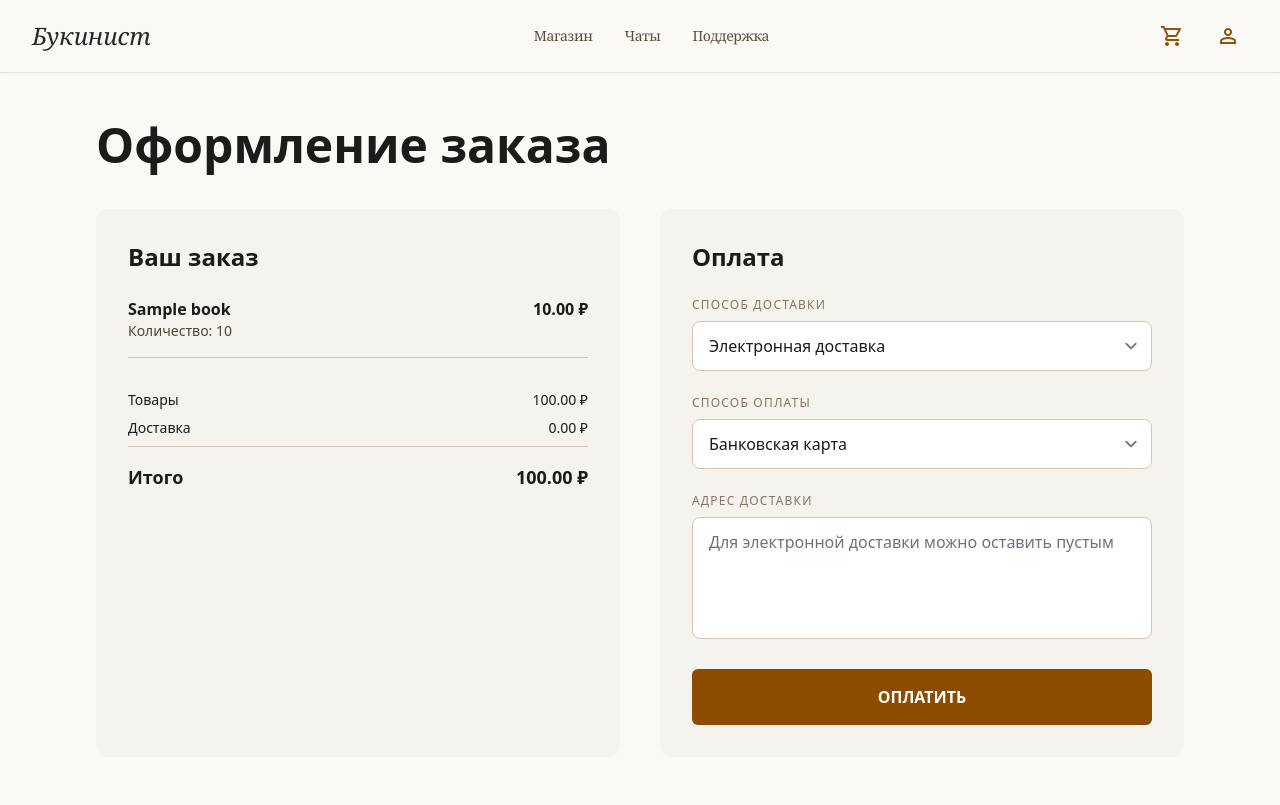
After one commit to obratno123/library, a Django app: page /cart/checkout/ in a window 1280 px wide. The commit adds this page. Run offline with Django 5.2, Linux system fonts and the light colour scheme; a user stored in the database is signed in; tables that the repository leaves empty hold one stand-in row (values such as "Sample post"); some libraries are stand-ins or nearby versions.

Commit message:
payment test

```diff
--- a/cart_order/urls.py
+++ b/cart_order/urls.py
@@ -8,4 +8,9 @@ urlpatterns = [
     path("add/<int:book_id>/", views.add_to_cart, name="add_to_cart"),
     path("item/<int:item_id>/update/", views.update_cart_item, name="update_cart_item"),
     path("item/<int:item_id>/remove/", views.remove_cart_item, name="remove_cart_item"),
+
+    path("checkout/", views.checkout_view, name="checkout"),
+    path("checkout/pay/", views.create_order_and_pay, name="create_order_and_pay"),
+    path("order/<int:order_id>/success/", views.order_success, name="order_success"),
+
 ]
--- a/cart_order/views.py
+++ b/cart_order/views.py
@@ -2,14 +2,19 @@ from django.shortcuts import render
 
 # Create your views here.
 from decimal import Decimal
-
+from uuid import uuid4
 from django.contrib.auth.decorators import login_required
 from django.shortcuts import get_object_or_404, redirect, render
+from django.contrib import messages
+from django.db import transaction
+from django.utils import timezone
 from django.views.decorators.http import require_GET, require_POST
 from django.http import HttpResponseBadRequest
 
 from catalog.models import Book
-from .models import Cart, CartItem
+from service_entities.models import Payment, BookFileAccess
+from .models import Cart, CartItem, Order, OrderItem
+
 
 
 @login_required
@@ -103,3 +108,115 @@ def remove_cart_item(request, item_id):
     )
     cart_item.delete()
     return redirect("cart_order:cart_view")
+
+@login_required
+def checkout_view(request):
+    cart, created = Cart.objects.get_or_create(user=request.user)
+
+    items = (
+        cart.items
+        .select_related("book")
+        .prefetch_related("book__authors")
+        .order_by("id")
+    )
+
+    if not items.exists():
+        messages.error(request, "Корзина пуста.")
+        return redirect("cart_order:cart_view")
+
+    subtotal = sum(item.price_at_time * item.quantity for item in items)
+    delivery_price = Decimal("0.00")
+    total_price = subtotal + delivery_price
+
+    context = {
+        "cart": cart,
+        "items": items,
+        "subtotal": subtotal,
+        "delivery_price": delivery_price,
+        "total_price": total_price,
+    }
+    return render(request, "checkout.html", context)
+
+
+@login_required
+@transaction.atomic
+def create_order_and_pay(request):
+    if request.method != "POST":
+        return redirect("cart_order:checkout")
+
+    cart, created = Cart.objects.get_or_create(user=request.user)
+
+    items = (
+        cart.items
+        .select_related("book")
+        .order_by("id")
+    )
+
+    if not items.exists():
+        messages.error(request, "Корзина пуста.")
+        return redirect("cart_order:cart_view")
+
+    delivery_method = request.POST.get("delivery_method", "digital")
+    payment_method = request.POST.get("payment_method", "card")
+    delivery_address = request.POST.get("delivery_address", "").strip()
+
+    total_price = sum(item.price_at_time * item.quantity for item in items)
+
+    order = Order.objects.create(
+        user=request.user,
+        status="paid",
+        delivery_method=delivery_method,
+        payment_method=payment_method,
+        payment_status="paid",
+        total_price=total_price,
+        delivery_address=delivery_address if delivery_address else "Электронная доставка",
+        paid_at=timezone.now(),
+    )
+
+    order_items = []
+    for item in items:
+        order_items.append(
+            OrderItem(
+                order=order,
+                book=item.book,
+                quantity=item.quantity,
+                price_at_time=item.price_at_time,
+            )
+        )
+    OrderItem.objects.bulk_create(order_items)
+
+    Payment.objects.create(
+        order=order,
+        amount=total_price,
+        method=payment_method,
+        status="paid",
+        transaction_id=str(uuid4()),
+    )
+
+    for item in items:
+        if item.book.ebook_file:
+            BookFileAccess.objects.get_or_create(
+                user=request.user,
+                book=item.book,
+                order=order,
+                defaults={
+                    "access_granted_at": timezone.now(),
+                    "expires_at": None,
+                }
+            )
+
+    items.delete()
+
+    messages.success(request, "Оплата прошла успешно. Заказ создан.")
+    return redirect("cart_order:order_success", order_id=order.id)
+
+@login_required
+def order_success(request, order_id):
+    order = get_object_or_404(
+        Order.objects.prefetch_related("items__book"),
+        id=order_id,
+        user=request.user
+    )
+    return render(request, "order_success.html", {
+        "order": order
+    })
--- a/frontend/templates/html/cart.html
+++ b/frontend/templates/html/cart.html
@@ -228,6 +228,10 @@
             </p>
         </aside>
     </div>
+	<a href="{% url 'cart_order:checkout' %}"
+   class="bg-primary text-on-primary py-4 px-8 font-label font-bold flex items-center justify-center hover:bg-primary-container transition-all shadow-sm">
+    ПЕРЕЙТИ К ОПЛАТЕ
+</a>
 </main>
 
 <footer class="bg-[#e4e2dd] dark:bg-stone-950 w-full mt-auto">
--- /dev/null
+++ b/frontend/templates/html/checkout.html
@@ -0,0 +1,91 @@
+{% load static %}
+<!DOCTYPE html>
+<html lang="ru">
+<head>
+    <meta charset="utf-8"/>
+    <meta name="viewport" content="width=device-width, initial-scale=1.0"/>
+    <title>Букинист — Оформление заказа</title>
+    <script src="https://cdn.tailwindcss.com?plugins=forms,container-queries"></script>
+    <link href="https://fonts.googleapis.com/css2?family=Newsreader:ital,opsz,wght@0,6..72,200..800;1,6..72,200..800&family=Manrope:wght@200..800&display=swap" rel="stylesheet"/>
+    <link href="https://fonts.googleapis.com/css2?family=Material+Symbols+Outlined:wght,FILL@100..700,0..1&display=swap" rel="stylesheet"/>
+</head>
+<body class="bg-[#fbf9f4] text-[#1b1c19] min-h-screen">
+    {% include "includes/site_header.html" %}
+
+    <main class="max-w-6xl mx-auto px-8 py-12">
+        <h1 class="text-5xl font-headline font-bold mb-10">Оформление заказа</h1>
+
+        <div class="grid grid-cols-1 lg:grid-cols-2 gap-10">
+            <section class="bg-[#f5f3ee] p-8 rounded-xl">
+                <h2 class="text-2xl font-headline font-bold mb-6">Ваш заказ</h2>
+
+                <div class="space-y-4">
+                    {% for item in items %}
+                        <div class="flex justify-between items-start border-b border-[#dbc2b0] pb-4">
+                            <div>
+                                <p class="font-semibold">{{ item.book.title }}</p>
+                                <p class="text-sm text-[#554336]">Количество: {{ item.quantity }}</p>
+                            </div>
+                            <p class="font-semibold">{{ item.price_at_time }} ₽</p>
+                        </div>
+                    {% endfor %}
+                </div>
+
+                <div class="mt-8 space-y-2 text-sm">
+                    <div class="flex justify-between">
+                        <span>Товары</span>
+                        <span>{{ subtotal }} ₽</span>
+                    </div>
+                    <div class="flex justify-between">
+                        <span>Доставка</span>
+                        <span>{{ delivery_price }} ₽</span>
+                    </div>
+                    <div class="flex justify-between text-lg font-bold pt-4 border-t border-[#dbc2b0]">
+                        <span>Итого</span>
+                        <span>{{ total_price }} ₽</span>
+                    </div>
+                </div>
+            </section>
+
+            <section class="bg-[#f5f3ee] p-8 rounded-xl">
+                <h2 class="text-2xl font-headline font-bold mb-6">Оплата</h2>
+
+                <form method="post" action="{% url 'cart_order:create_order_and_pay' %}" class="space-y-6">
+                    {% csrf_token %}
+
+                    <div>
+                        <label class="block text-xs uppercase tracking-widest text-[#887364] mb-2">Способ доставки</label>
+                        <select name="delivery_method" class="w-full rounded-lg border border-[#dbc2b0] bg-white px-4 py-3">
+                            <option value="digital">Электронная доставка</option>
+                            <option value="courier">Курьер</option>
+                            <option value="pickup">Самовывоз</option>
+                        </select>
+                    </div>
+
+                    <div>
+                        <label class="block text-xs uppercase tracking-widest text-[#887364] mb-2">Способ оплаты</label>
+                        <select name="payment_method" class="w-full rounded-lg border border-[#dbc2b0] bg-white px-4 py-3">
+                            <option value="card">Банковская карта</option>
+                            <option value="sbp">СБП</option>
+                            <option value="cash">Наличными</option>
+                        </select>
+                    </div>
+
+                    <div>
+                        <label class="block text-xs uppercase tracking-widest text-[#887364] mb-2">Адрес доставки</label>
+                        <textarea name="delivery_address"
+                                  rows="4"
+                                  class="w-full rounded-lg border border-[#dbc2b0] bg-white px-4 py-3 resize-none"
+                                  placeholder="Для электронной доставки можно оставить пустым"></textarea>
+                    </div>
+
+                    <button type="submit"
+                            class="w-full bg-[#8d4b00] text-white px-6 py-4 rounded-md font-bold hover:bg-[#b15f00] transition-all">
+                        ОПЛАТИТЬ
+                    </button>
+                </form>
+            </section>
+        </div>
+    </main>
+</body>
+</html>
```
Also changed, not shown: frontend/templates/html/order_success.html (added, +45 -0 lines).
